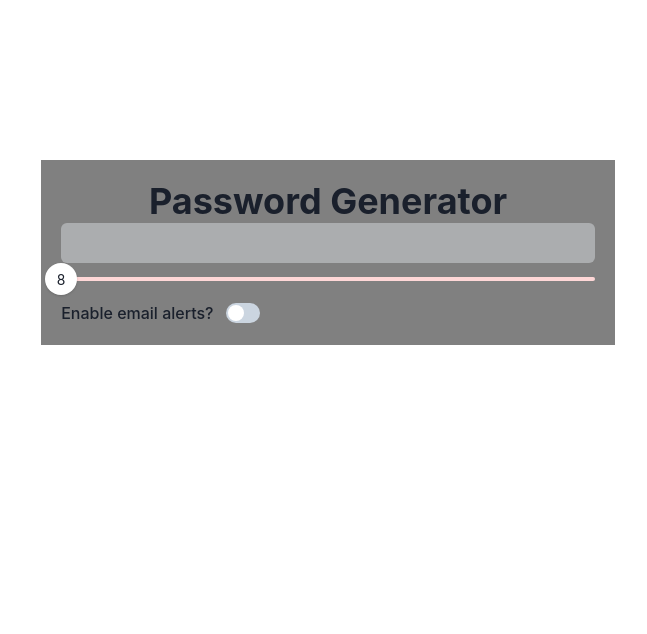
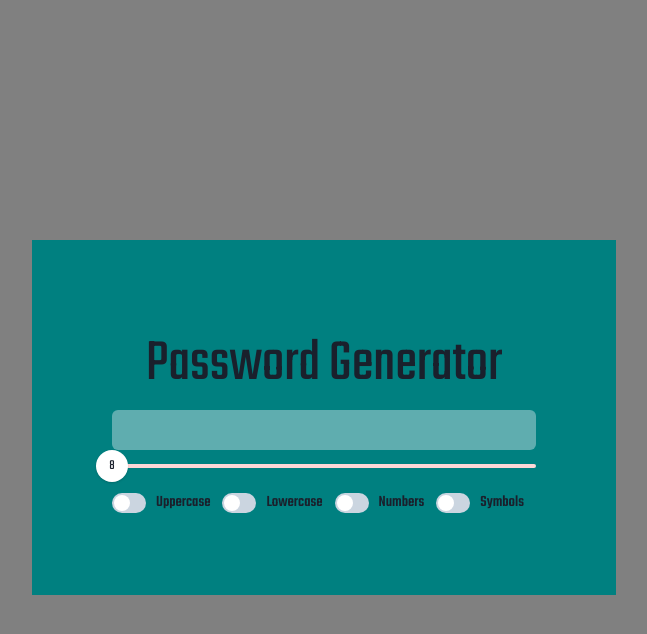
Before and after one commit to twkirkpatrick/react-password-generator, a React (Create React App) app: page / in a window 1280 px wide. Shown: the top 634 px of the page, without its empty margins (312-959 px from the left). Built offline with nearby package versions, Linux system fonts and the light colour scheme.

Commit message:
added switches for character choices

```diff
--- a/src/App.css
+++ b/src/App.css
@@ -0,0 +1,10 @@
+@import url("https://fonts.googleapis.com/css2?family=Teko:wght@300;400;500;600;700&display=swap");
+
+body {
+  font-family: "Teko", sans-serif !important;
+  background-color: grey !important;
+}
+
+.switch {
+  margin-right: 10px;
+}
--- a/src/App.js
+++ b/src/App.js
@@ -26,12 +26,12 @@ function App() {
   };
 
   return (
-    <Container>
-      <Grid>
-        <GridItem bg="grey" style={{ marginTop: "10rem", padding: "20px" }}>
-          <Heading as="h1" style={{ textAlign: "center" }}>
+    <Container centerContent={true}>
+      <Grid templateColumns="repeat(3, 1fr)" gap={1}>
+        <GridItem bg="teal" style={{ marginTop: "15rem", padding: "5rem" }}>
+          <h1 style={{ textAlign: "center", fontSize: "60px" }}>
             Password Generator
-          </Heading>
+          </h1>
           <Input size="md" isDisabled={true} variant="filled" />
 
           <Slider
@@ -49,10 +49,22 @@ function App() {
           </Slider>
 
           <FormControl display="flex" alignItems="center">
+            <Switch className="switch" colorScheme="purple" />
             <FormLabel htmlFor="email-alerts" mb="0">
-              Enable email alerts?
+              Uppercase
             </FormLabel>
-            <Switch id="email-alerts" />
+            <Switch className="switch" colorScheme="purple" />
+            <FormLabel htmlFor="email-alerts" mb="0">
+              Lowercase
+            </FormLabel>
+            <Switch className="switch" colorScheme="purple" />
+            <FormLabel htmlFor="email-alerts" mb="0">
+              Numbers
+            </FormLabel>
+            <Switch className="switch" colorScheme="purple" />
+            <FormLabel htmlFor="email-alerts" mb="0">
+              Symbols
+            </FormLabel>
           </FormControl>
         </GridItem>
       </Grid>
```
